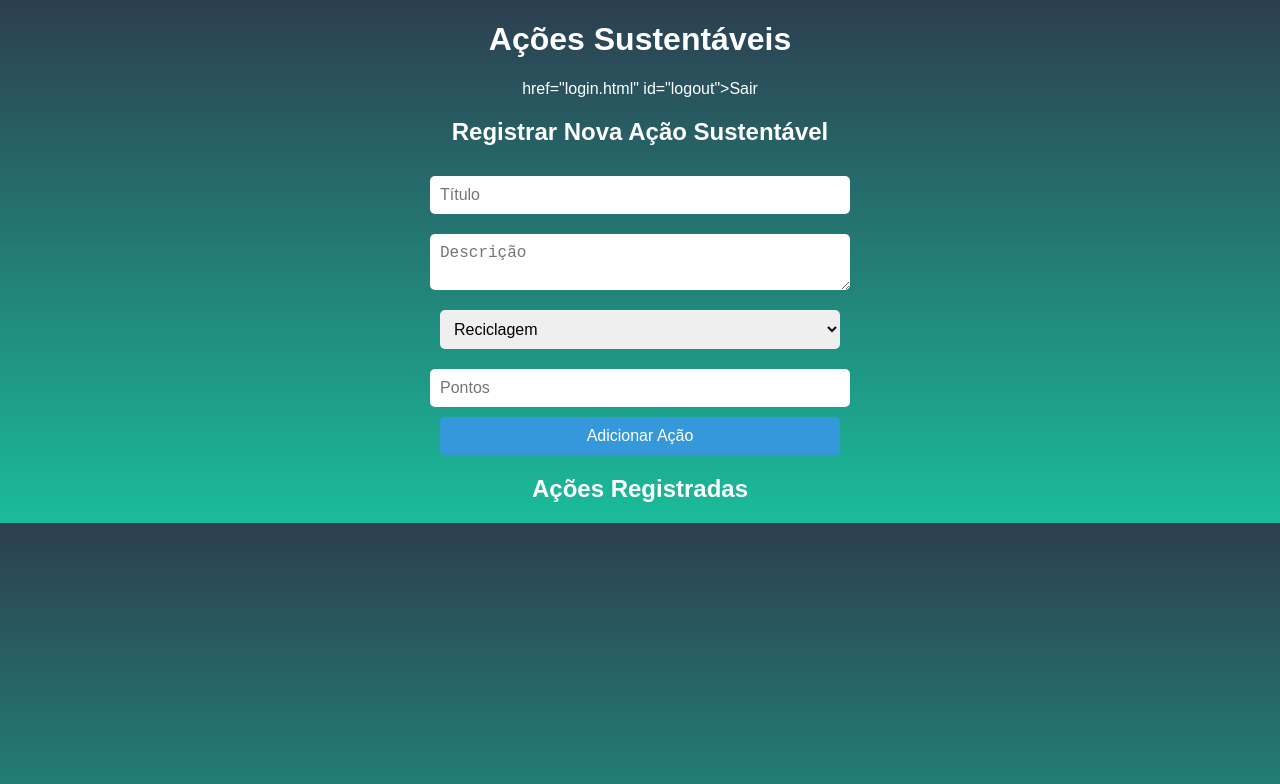
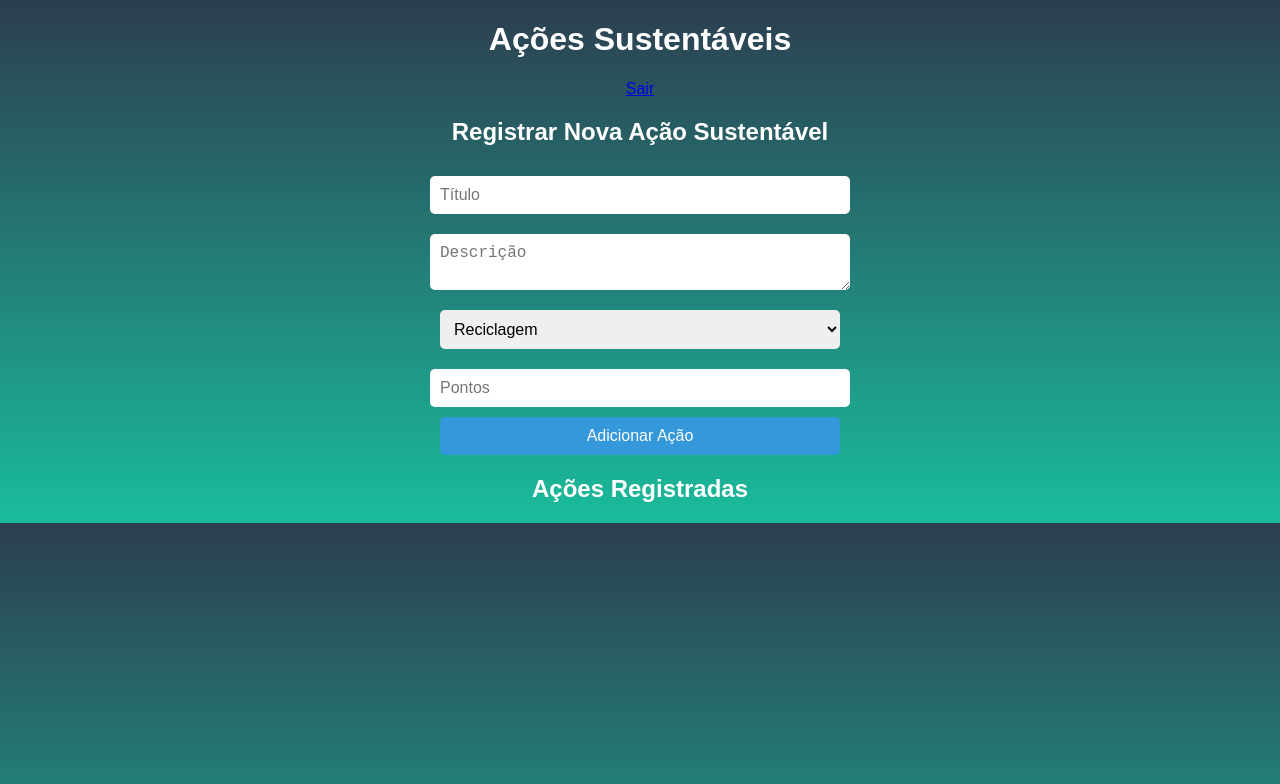
Before and after one commit to CatalaAlfrades/Sutentable-API-project-oficial-, a plain HTML site: page frontend/pages/ods.html in a window 1280 px wide. Drawn offline with Linux system fonts and the light colour scheme; no server answers; sample sign-in values are in the browser's storage.

Commit message:
Update ods.html

```diff
--- a/frontend/pages/ods.html
+++ b/frontend/pages/ods.html
@@ -10,7 +10,7 @@
     <header>
         <h1 class="h1">Ações Sustentáveis</h1>
         <nav>
-            <a> href="login.html" id="logout">Sair</a>
+            <a href="login.html" id="logout">Sair</a>
         </nav>
     </header>
 
```
